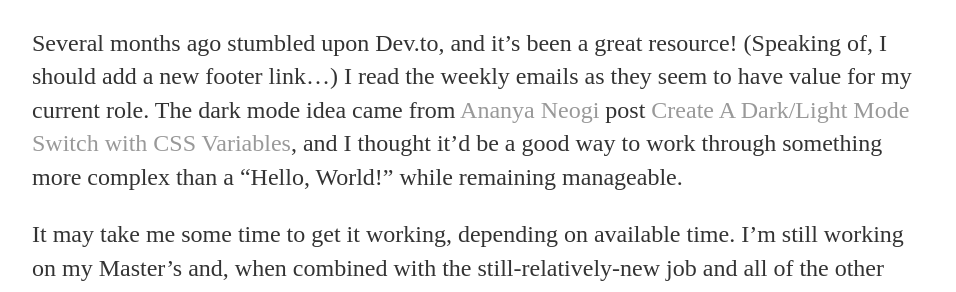
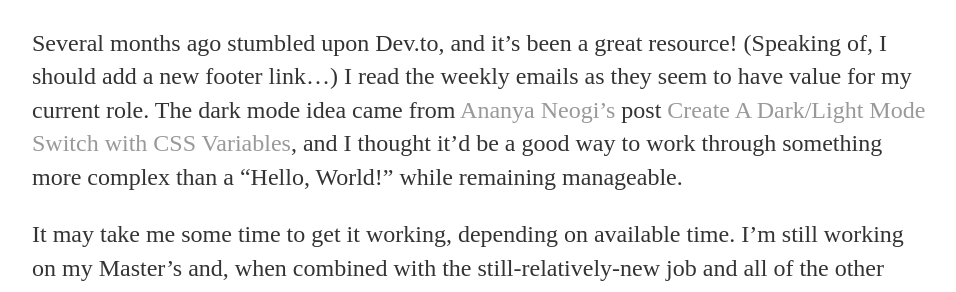
Before and after one commit to twop0intfive/twop0intfive.github.io, a Jekyll site: the page built from _posts/2019-04-21-updates-dark-mode.md, in a window 1280 px wide. Shown: the part 336-628 px from the top of the page, without its empty margins (160-1116 px from the left). Built offline with Jekyll 4.4.1, drawn with Linux system fonts in a browser that asks for light colours.

```diff
--- a/_posts/2019-04-21-updates-dark-mode.md
+++ b/_posts/2019-04-21-updates-dark-mode.md
@@ -6,7 +6,7 @@ date: 2019-04-21
 
 ...so, I'm still working on the dark mode aspect.
 
-Several months ago stumbled upon Dev.to, and it's been a great resource! (Speaking of, I should add a new footer link...) I read the weekly emails as they seem to have value for my current role. The dark mode idea came from [Ananya Neogi](https://ananyaneogi.com/) post [Create A Dark/Light Mode Switch with CSS Variables](https://dev.to/ananyaneogi/create-a-dark-light-mode-switch-with-css-variables-34l8), and I thought it'd be a good way to work through something more complex than a "Hello, World!" while remaining manageable.
+Several months ago stumbled upon Dev.to, and it's been a great resource! (Speaking of, I should add a new footer link...) I read the weekly emails as they seem to have value for my current role. The dark mode idea came from [Ananya Neogi's](https://ananyaneogi.com/) post [Create A Dark/Light Mode Switch with CSS Variables](https://dev.to/ananyaneogi/create-a-dark-light-mode-switch-with-css-variables-34l8), and I thought it'd be a good way to work through something more complex than a "Hello, World!" while remaining manageable.
 
 It may take me some time to get it working, depending on available time. I'm still working on my Master's and, when combined with the still-relatively-new job and all of the other demands on my time, this tends to take a backseat. However, I'd like to not feel so much like I don't know what I'm doing at work, so I'm going to use this site to learn a little webdev.
 
```
